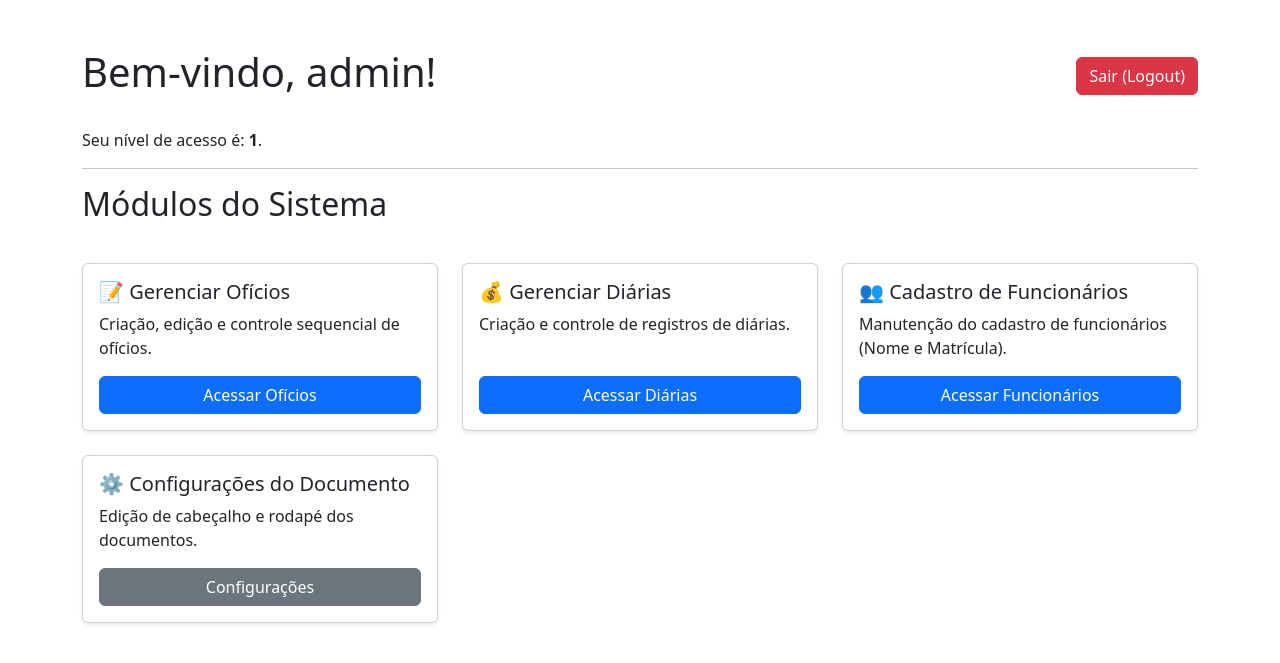
After one commit to Silmara-Lima/gestao_oficios_diarias, a PHP site: page /dashboard.php in a window 1280 px wide. The commit adds this page. Shown: the top 663 px of the page. Run offline with PHP 8.4, Linux system fonts and the light colour scheme; a user stored in the database is signed in; a stand-in replaces the project's code that opens the database connection.

Commit message:
Criado index, login, logout e dashboard/home

```diff
--- /dev/null
+++ b/includes/auth.php
@@ -0,0 +1,14 @@
+<?php
+// Verifica se o usuário está logado e, caso contrário, redireciona para a tela de login.
+
+// 1. Inicia a sessão, se ainda não estiver ativa
+if (session_status() === PHP_SESSION_NONE) {
+    session_start();
+}
+
+// 2. Verifica se o usuário está logado
+if (!isset($_SESSION['user_id'])) {
+    header('Location: index.php');
+    exit;
+}
+?>
--- /dev/null
+++ b/public/dashboard.php
@@ -0,0 +1,86 @@
+<?php
+
+// 1. Inclui o script de autenticação (garante login ativo).
+require_once __DIR__ . '/../includes/auth.php';
+
+// 2. Incluir o header padrão:
+// require_once __DIR__ . '/../includes/header.php';
+?>
+<!DOCTYPE html>
+<html lang="pt-br">
+<head>
+    <meta charset="UTF-8">
+    <meta name="viewport" content="width=device-width, initial-scale=1.0">
+    <title>Dashboard - Gestor de Ofícios e Diárias</title>
+    <link href="https://cdn.jsdelivr.net/npm/bootstrap@5.3.3/dist/css/bootstrap.min.css" rel="stylesheet">
+</head>
+
+<body>
+    <div class="container mt-5">
+
+        <div class="d-flex justify-content-between align-items-center mb-4">
+            <h1>Bem-vindo, <?php echo htmlspecialchars($_SESSION['username']); ?>!</h1>
+            <a href="logout.php" class="btn btn-danger">Sair (Logout)</a>
+        </div>
+
+        <p>Seu nível de acesso é: <strong><?php echo htmlspecialchars($_SESSION['user_nivel_acesso']); ?></strong>.</p>
+
+        <hr>
+
+        <h2>Módulos do Sistema</h2>
+
+        <div class="row g-4 mt-3">
+
+            <div class="col-md-4">
+                <div class="card shadow-sm h-100">
+                    <div class="card-body d-flex flex-column justify-content-between">
+                        <div>
+                            <h5 class="card-title">📝 Gerenciar Ofícios</h5>
+                            <p class="card-text">Criação, edição e controle sequencial de ofícios.</p>
+                        </div>
+                        <a href="oficios.php" class="btn btn-primary w-100 mt-3">Acessar Ofícios</a>
+                    </div>
+                </div>
+            </div>
+
+            <div class="col-md-4">
+                <div class="card shadow-sm h-100">
+                    <div class="card-body d-flex flex-column justify-content-between">
+                        <div>
+                            <h5 class="card-title">💰 Gerenciar Diárias</h5>
+                            <p class="card-text">Criação e controle de registros de diárias.</p>
+                        </div>
+                        <a href="diarias.php" class="btn btn-primary w-100 mt-3">Acessar Diárias</a>
+                    </div>
+                </div>
+            </div>
+
+            <div class="col-md-4">
+                <div class="card shadow-sm h-100">
+                    <div class="card-body d-flex flex-column justify-content-between">
+                        <div>
+                            <h5 class="card-title">👥 Cadastro de Funcionários</h5>
+                            <p class="card-text">Manutenção do cadastro de funcionários (Nome e Matrícula).</p>
+                        </div>
+                        <a href="funcionarios.php" class="btn btn-primary w-100 mt-3">Acessar Funcionários</a>
+                    </div>
+                </div>
+            </div>
+
+            <div class="col-md-4">
+                <div class="card shadow-sm h-100">
+                    <div class="card-body d-flex flex-column justify-content-between">
+                        <div>
+                            <h5 class="card-title">⚙️ Configurações do Documento</h5>
+                            <p class="card-text">Edição de cabeçalho e rodapé dos documentos.</p>
+                        </div>
+                        <a href="configuracoes.php" class="btn btn-secondary w-100 mt-3">Configurações</a>
+                    </div>
+                </div>
+            </div>
+
+        </div>
+
+    </div>
+</body>
+</html>
```
Also changed, not shown: gerar_hash.php (added, +9 -0 lines), public/funcionarios.php (renamed from funcionarios.php, +2 -11 lines), public/index.php (added, +101 -0 lines), public/logout.php (added, +30 -0 lines), README.md.
